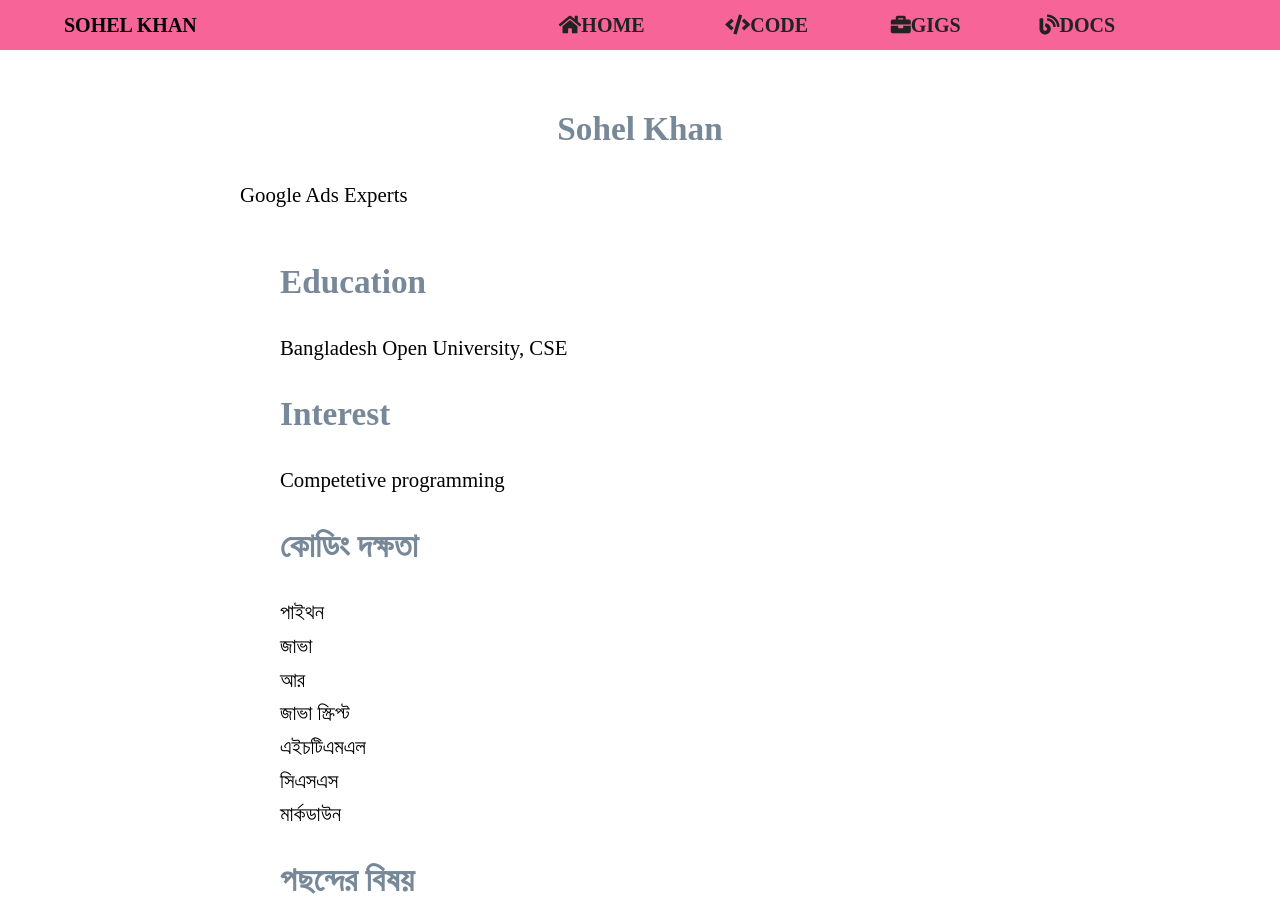
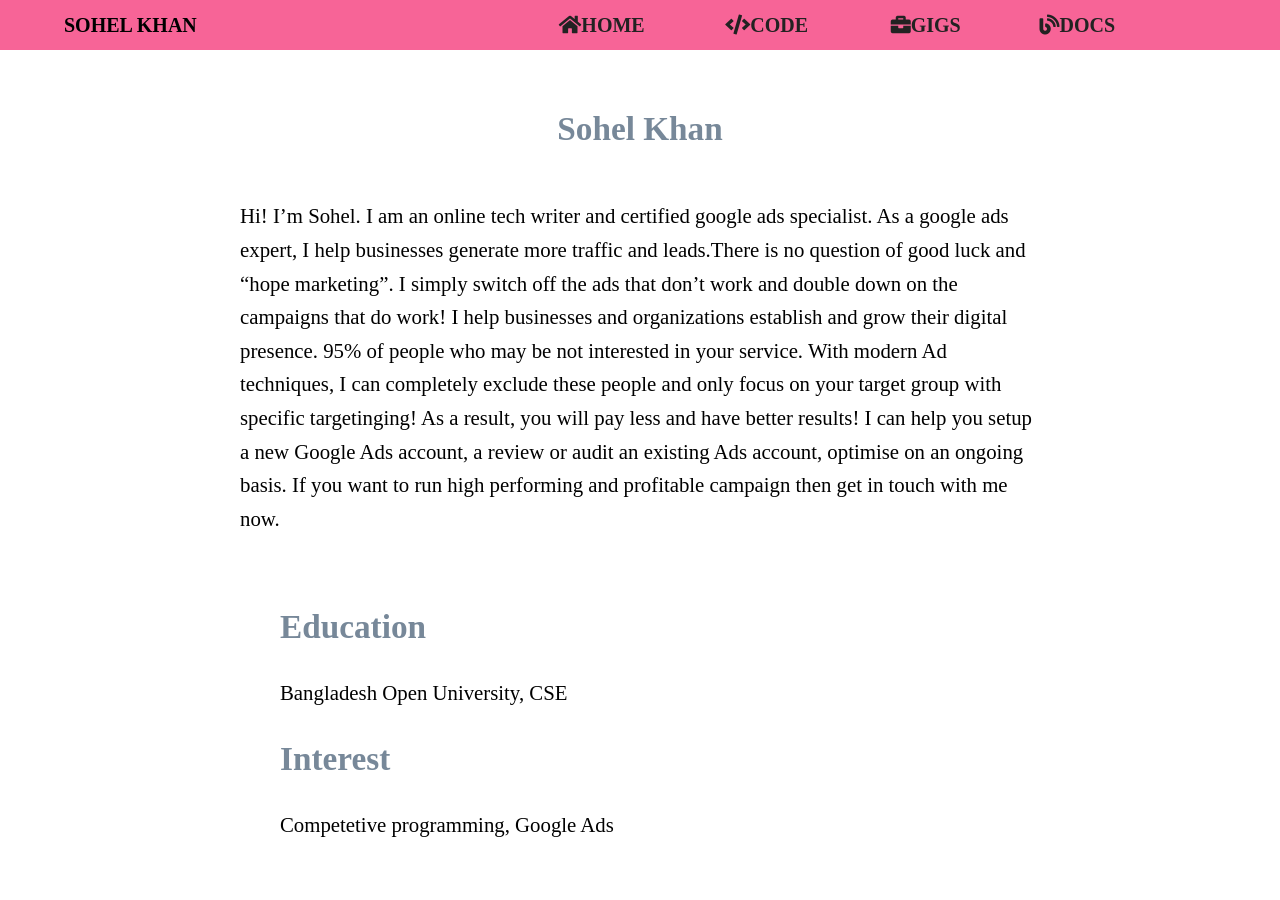
Before and after one commit to sohelkhanz/sohelkhanz.github.io, a Jekyll site: the page built from index.md, in a window 1280 px wide and 900 px high. Built offline with Jekyll 4.4.1, drawn with Linux system fonts in a browser that asks for light colours; some of the changed text lies outside the part shown.

Commit message:
Update index.md

```diff
--- a/index.md
+++ b/index.md
@@ -1,22 +1,14 @@
 ---
 title: Sohel Khan
 header: Sohel Khan
-description: Google Ads Experts
+description:
 permalink: /
 layout: default
 ---
+Hi! I’m Sohel.
+I am an online tech writer and certified google ads specialist. As a google ads expert, I help businesses generate more traffic and leads.There is no question of good luck and “hope marketing”. I simply switch off the ads that don’t work and double down on the campaigns that do work! I help businesses and organizations establish and grow their digital presence. 95% of people who may be not interested in your service. With modern Ad techniques, I can completely exclude these people and only focus on your target group with specific targetinging! As a result, you will pay less and have better results! I can help you setup a new Google Ads account, a review or audit an existing Ads account, optimise on an ongoing basis. If you want to run high performing and profitable campaign then get in touch with me now.
 
 - # Education
 - Bangladesh Open University, CSE
 # Interest
-Competetive programming
-# কোডিং দক্ষতা
-- পাইথন
-- জাভা
-- আর
-- জাভা স্ক্রিপ্ট
-- এইচটিএমএল
-- সিএসএস
-- মার্কডাউন
-# পছন্দের বিষয়
-জীবনের উদ্দেশ্য,কে আমি?,কেন আমি অস্তিত্বে আছি?,আত্না, মন, দর্শন, সাধারণ জীবনযাত্রা, সত্য কি?, সৌন্দর্য কি?, নৈতিকতা কি?, অস্তিত্ব কি?
+Competetive programming, Google Ads
```
